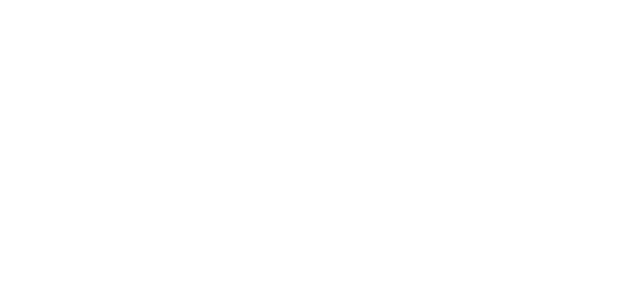
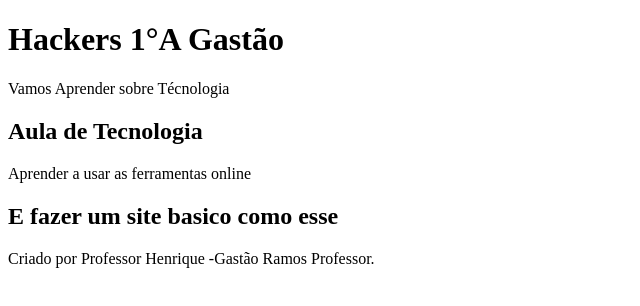
Before and after one commit to henriqueprof1/Hackers1-A, a plain HTML site: page index.html in a window 1280 px wide. Shown: the whole page, without its empty margins (0-640 px from the left). Drawn offline with Linux system fonts and the light colour scheme.

Commit message:
Add files via upload

```diff
--- a/index.html
+++ b/index.html
@@ -6,6 +6,23 @@
     <title>Hackers 1 °A</title>
 </head>
 <body>
+    <header>
+<h1>Hackers 1°A Gastão</h1>
+<p> Vamos Aprender sobre Técnologia</p>
 
+    </header>
+
+    <section>
+        <h2> Aula de Tecnologia</h2>
+        <P> Aprender a usar as ferramentas online</P>
+
+        <h2> E fazer um site basico como esse
+        </h2>
+
+        <footer><p> Criado por Professor Henrique -Gastão Ramos Professor.</p>
+
+
+        </footer>
+    </section>
 </body>
 </html>
```
